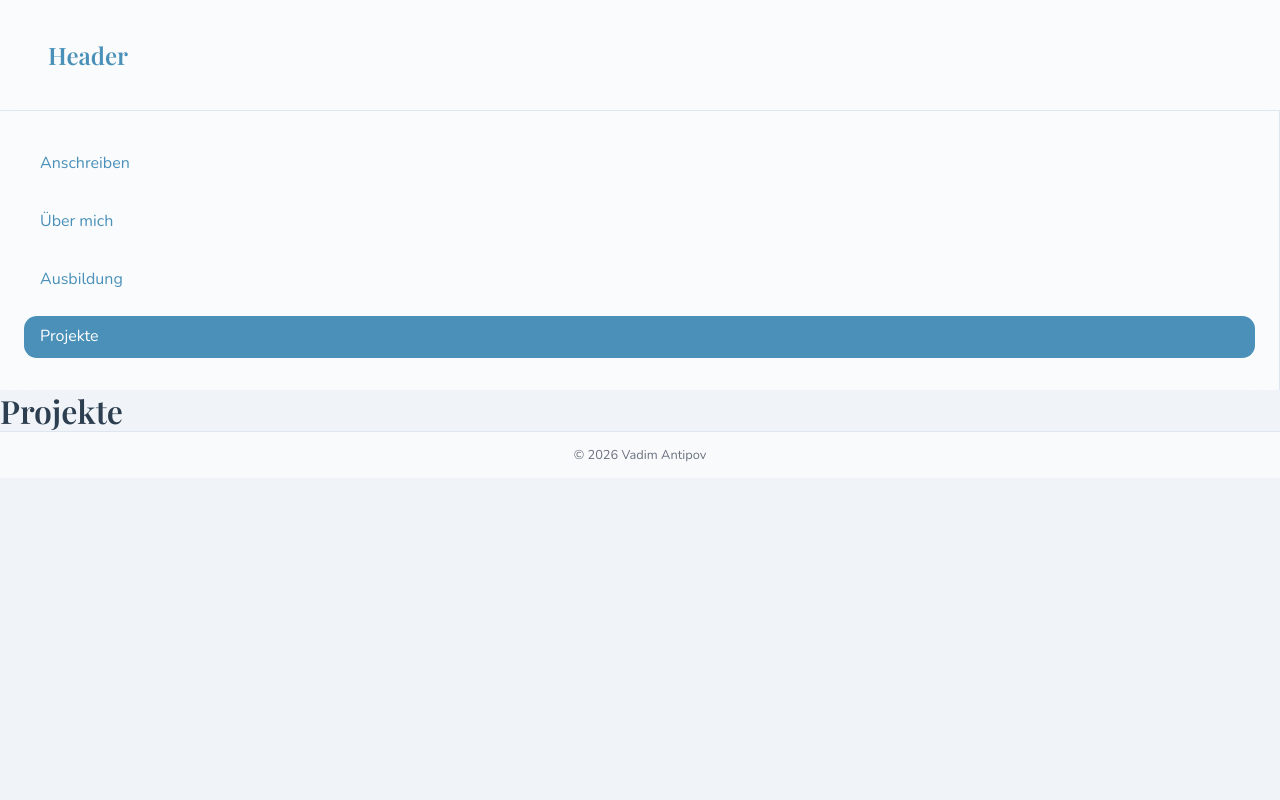
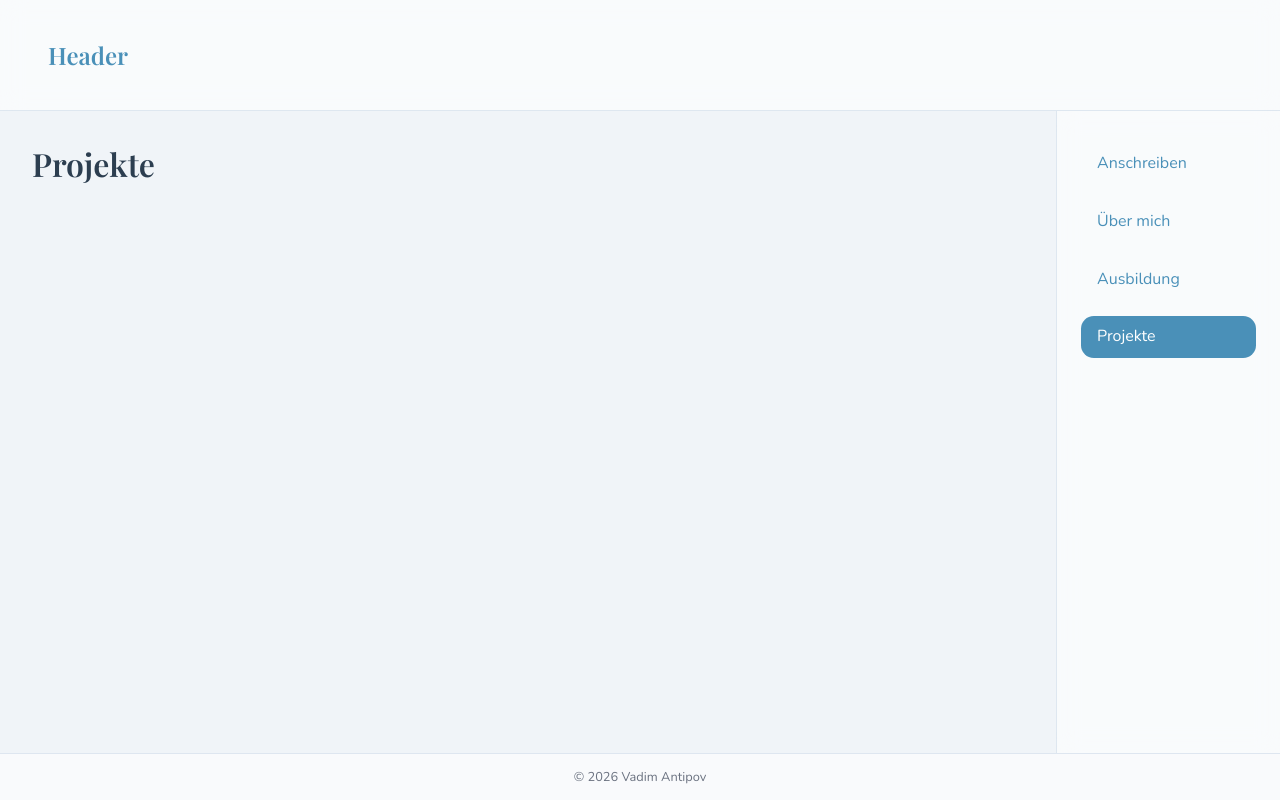
Before and after one commit to login-nigol/portfolio, a React app: page /projects in a window 1280 px wide. Built offline with nearby package versions, Linux system fonts and the light colour scheme; the HTML template or start-up script is replaced by a standard one.

Commit message:
layout: grid mit Sidebar rechts, 90em Limit, Footer fixiert

```diff
--- a/src/App.jsx
+++ b/src/App.jsx
@@ -16,6 +16,7 @@ import Projects from './pages/Projects/Projects'
 
 /* --- Глобальные стили --- */
 import './styles/global.css'
+import styles from './styles/App.module.css'
 
 /* ===================== КОМПОНЕНТ ===================== */
 export default function App() {
@@ -23,17 +24,16 @@ export default function App() {
     /* --- Роутер --- */
     <BrowserRouter>
 
+      {/* --- Основной лейаут с ограничением ширины --- */}
+      <div className={styles.wrapper}>
+
         {/* --- Шапка --- */}
         <Header />
 
-      {/* --- Основной лейаут --- */}
-      <div className="layout">
-
-        {/* --- Сайдбар с навигацией --- */}
-        <Sidebar />
+        <div className={styles.layout}>
 
           {/* --- Контентная область --- */}
-        <main className="content">
+          <main className={styles.content}>
             <Routes>
               <Route path="/" element={<CoverLetter />} />
               <Route path="/about" element={<About />} />
@@ -42,11 +42,16 @@ export default function App() {
             </Routes>
           </main>
 
+          {/* --- Сайдбар с навигацией --- */}
+          <Sidebar />
+
         </div>
 
         {/* --- Подвал --- */}
         <Footer />
 
+      </div>
+
     </BrowserRouter>
   )
 }
--- a/src/components/Sidebar/Sidebar.module.css
+++ b/src/components/Sidebar/Sidebar.module.css
@@ -13,7 +13,7 @@
   /* --- Оформление --- */
   background: var(--color-surface);
   backdrop-filter: var(--blur);
-  border-right: var(--border);
+  border-left: var(--border);
   height: 100%;
 }
 
--- a/src/styles/App.module.css
+++ b/src/styles/App.module.css
@@ -1,14 +1,28 @@
-/* src/App.module.css */
+/* src/styles/App.module.css */
+
+/* ===================== ОБЁРТКА ДЛЯ ОГРАНИЧЕНИЯ ===================== */
+
+.wrapper {
+  max-width: 90em;
+  margin: 0 auto;
+  min-height: 100vh;
+  display: flex;
+  flex-direction: column;
+  /* width: 100%; */
+}
 
 /* ===================== ЛЕЙАУТ СЕТКА ===================== */
+
 .layout {
   display: grid;
-  grid-template-columns: 14em 1fr;
-  grid-template-rows: auto 1fr auto;
-  min-height: 100vh;
+  grid-template-columns: 1fr 14em;
+  flex: 1;
+  /* grid-template-rows: auto 1fr auto; */
+  /* min-height: 100vh; */
 }
 
 /* ===================== КОНТЕНТНАЯ ОБЛАСТЬ ===================== */
+
 .content {
   padding: var(--space-lg);
   overflow-y: auto;
```
Lines whose indentation alone changed are shown as unchanged.
